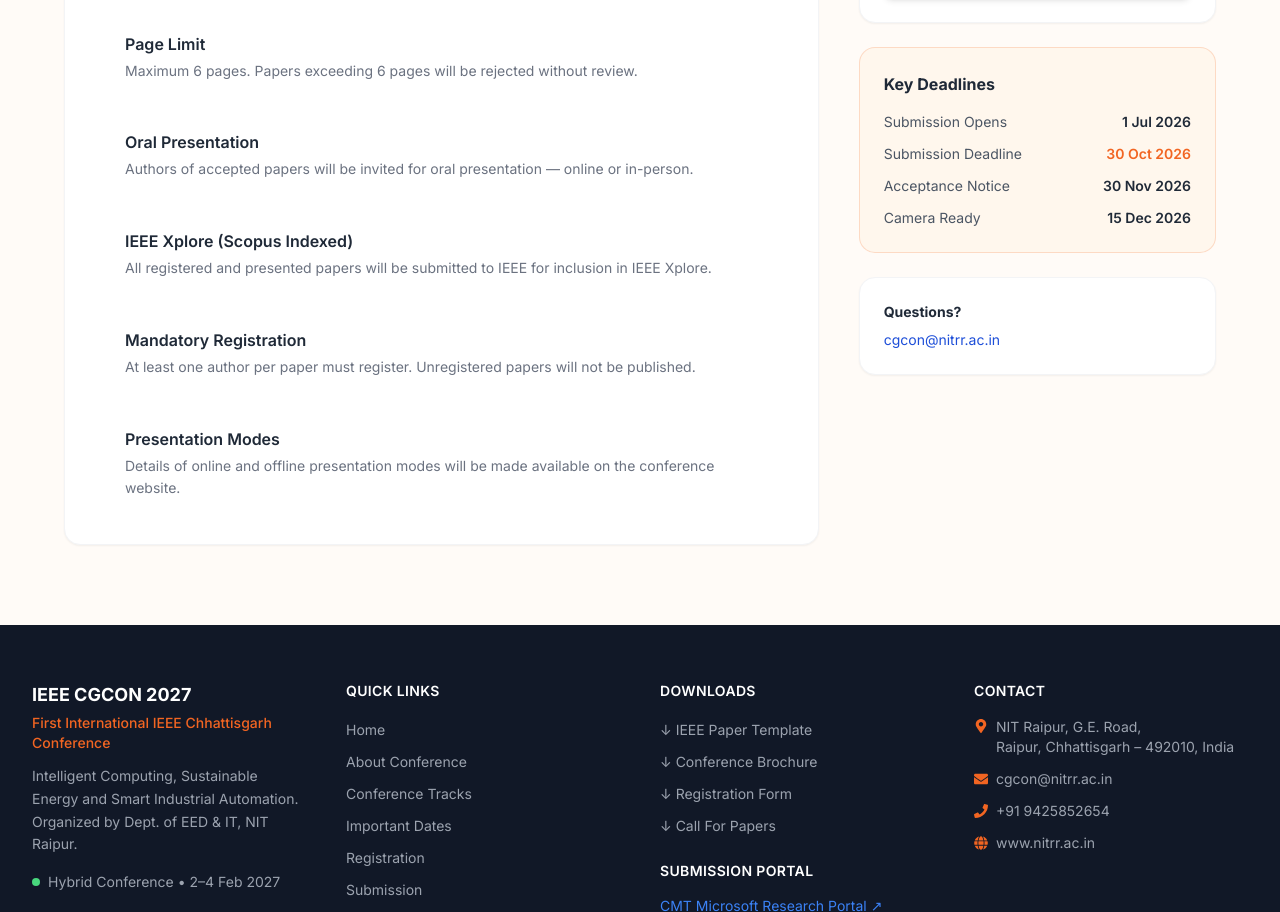
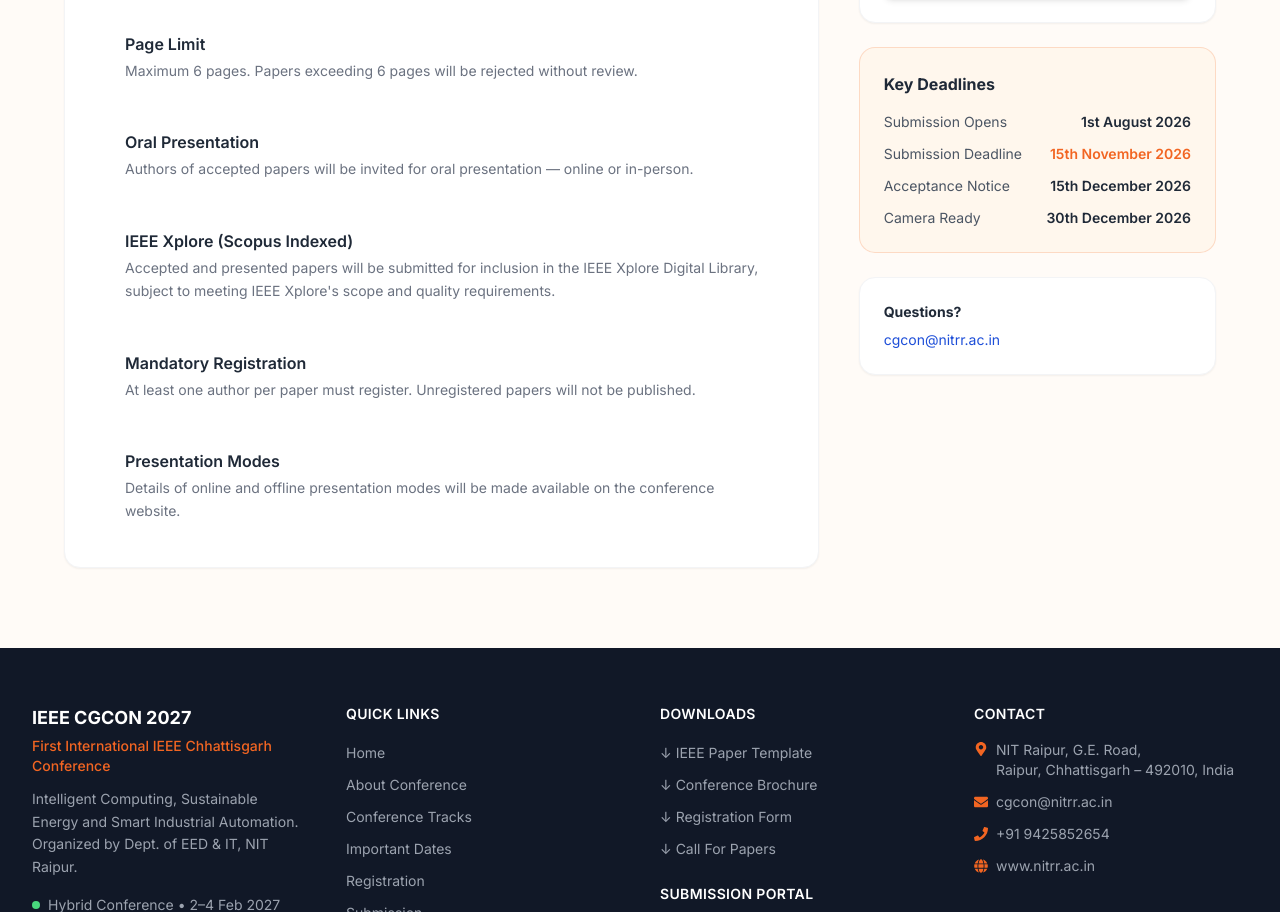
Before and after one commit to dinesh-1709/CGCON-2027, a React (Vite) app: page /submission in a window 1280 px wide. Shown: the part 1020-1932 px from the top of the page. Built offline with nearby package versions, Linux system fonts and the light colour scheme.

Commit message:
Dates changed

```diff
--- a/src/data/dates.js
+++ b/src/data/dates.js
@@ -10,7 +10,7 @@
   {
     id: 2,
     event: 'Paper Submission Deadline',
-    date: '30th November 2026',
+    date: '15th November 2026',
     icon: '',
     highlight: false,
     passed: false,
--- a/src/pages/Home.jsx
+++ b/src/pages/Home.jsx
@@ -127,7 +127,7 @@
           <span className="flex items-center gap-2"><FaEnvelope /> <a href="mailto:cgcon@nitrr.ac.in" className="underline underline-offset-2">cgcon@nitrr.ac.in</a></span>
           <span className="flex items-center gap-2"><FaMapMarkerAlt /> NIT Raipur, G.E. Road, Raipur, CG – 492010</span>
           <span className="flex items-center gap-2"><FaGlobe /> <a href="https://www.nitrr.ac.in" target="_blank" rel="noopener noreferrer" className="underline underline-offset-2">www.nitrr.ac.in</a></span>
-          <span className="flex items-center gap-2"><FaCalendarAlt /> Paper Submission Deadline: <strong>30 Oct 2026</strong></span>
+          <span className="flex items-center gap-2"><FaCalendarAlt /> Paper Submission Deadline: <strong>15 November 2026</strong></span>
         </div>
       </section>
 
@@ -177,7 +177,7 @@
             Paper Submission Opens 1st August 2026
           </h2>
           <p className="text-white/90 text-lg mb-8 max-w-xl mx-auto">
-            Submit your research in IEEE format via the CMT portal. Deadline: 30 November 2026.
+            Submit your research in IEEE format via the CMT portal. Deadline: 15th November 2026.
           </p>
           <div className="flex justify-center gap-5 flex-wrap">
             <a
--- a/src/pages/Submission.jsx
+++ b/src/pages/Submission.jsx
@@ -61,7 +61,7 @@
                   {
                     icon: '',
                     title: 'IEEE Xplore (Scopus Indexed)',
-                    desc: 'All registered and presented papers will be submitted to IEEE for inclusion in IEEE Xplore.',
+                    desc: 'Accepted and presented papers will be submitted for inclusion in the IEEE Xplore Digital Library, subject to meeting IEEE Xplore\'s scope and quality requirements.',
                   },
                   {
                     icon: '',
@@ -128,19 +128,19 @@
               <div className="space-y-3 text-sm">
                 <div className="flex justify-between">
                   <span className="text-gray-600">Submission Opens</span>
-                  <span className="font-semibold text-gray-800">1 Jul 2026</span>
+                  <span className="font-semibold text-gray-800">1st August 2026</span>
                 </div>
                 <div className="flex justify-between">
                   <span className="text-gray-600">Submission Deadline</span>
-                  <span className="font-semibold text-primary">30 Oct 2026</span>
+                  <span className="font-semibold text-primary">15th November 2026</span>
                 </div>
                 <div className="flex justify-between">
                   <span className="text-gray-600">Acceptance Notice</span>
-                  <span className="font-semibold text-gray-800">30 Nov 2026</span>
+                  <span className="font-semibold text-gray-800">15th December 2026</span>
                 </div>
                 <div className="flex justify-between">
                   <span className="text-gray-600">Camera Ready</span>
-                  <span className="font-semibold text-gray-800">15 Dec 2026</span>
+                  <span className="font-semibold text-gray-800">30th December 2026</span>
                 </div>
               </div>
             </div>
```
